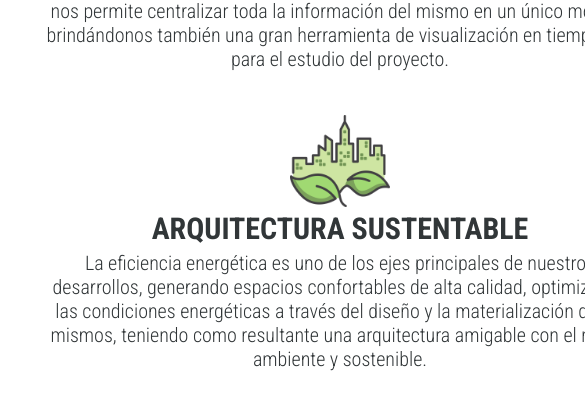
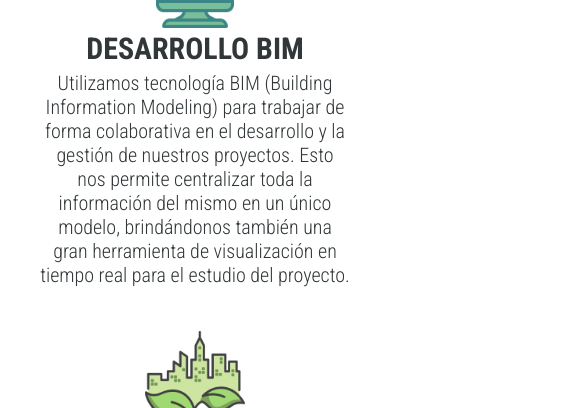
Before and after one commit to gfrattesi/quattro-arquitectura, a website: page pages/enfoque.html in a window 390 px wide. Shown: the part 749-1157 px from the top of the page, 585 px wide, since content can reach past the window. Drawn offline with nearby package versions, Linux system fonts and the light colour scheme; a web font is replaced by a local one.

Commit message:
Se ajustan mediaqueries en Enfoque

```diff
--- a/scss/base/_media.scss
+++ b/scss/base/_media.scss
@@ -106,26 +106,21 @@
             height: auto;
             text-align: center;
             margin: 40px;
-        }
-        .enfoque-contenido-reverse{
-            flex-direction: column-reverse;
-            }
-    }
-
-    main{
-        .contacto{
-            height: 20vh;
-        }
-    }
-
-    main{
-        section{
             .contenedor{
                 p{
                     width: auto;
                     padding: auto 20px;
                 }
             }
+        }
+        .enfoque-contenido-reverse{
+            flex-direction: column-reverse;
+        }
+    }
+
+    main{
+        .contacto{
+            height: 20vh;
         }
     }
 
```
Also changed, not shown: css/estilos.css.
